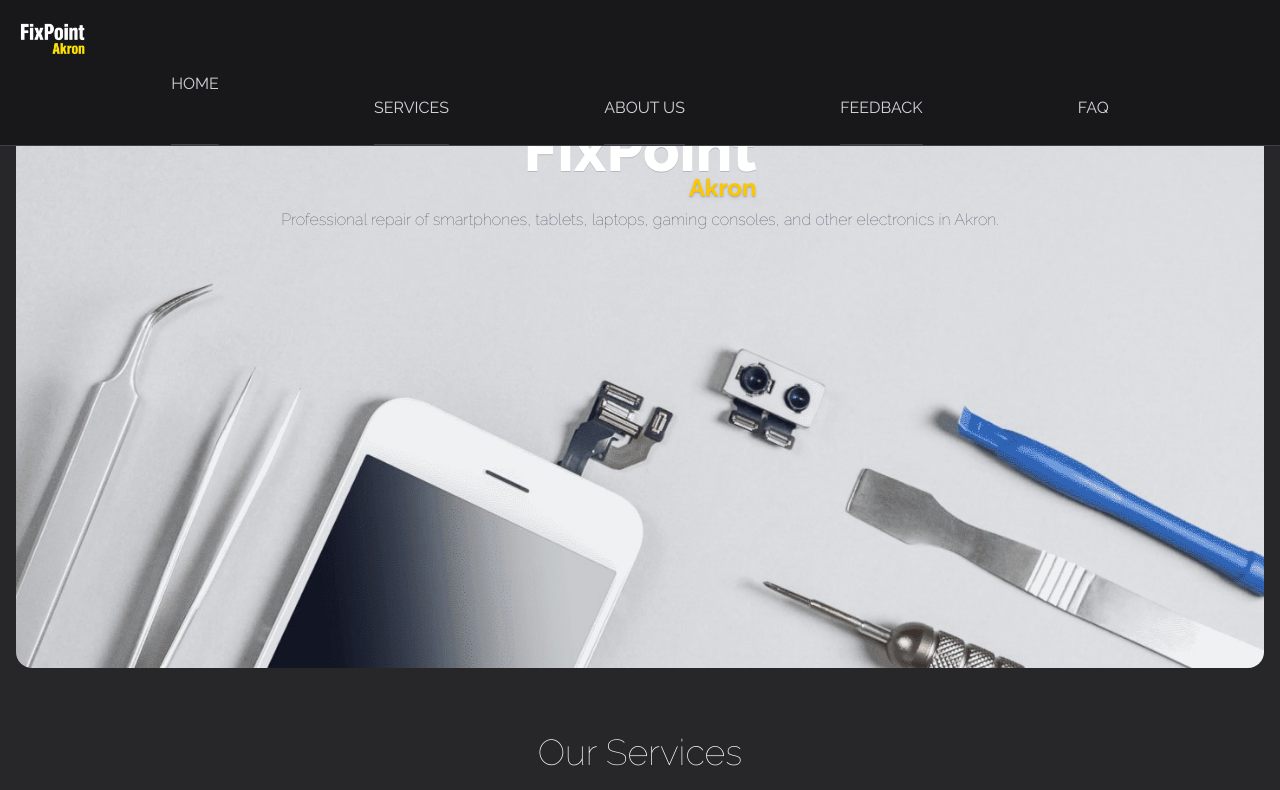
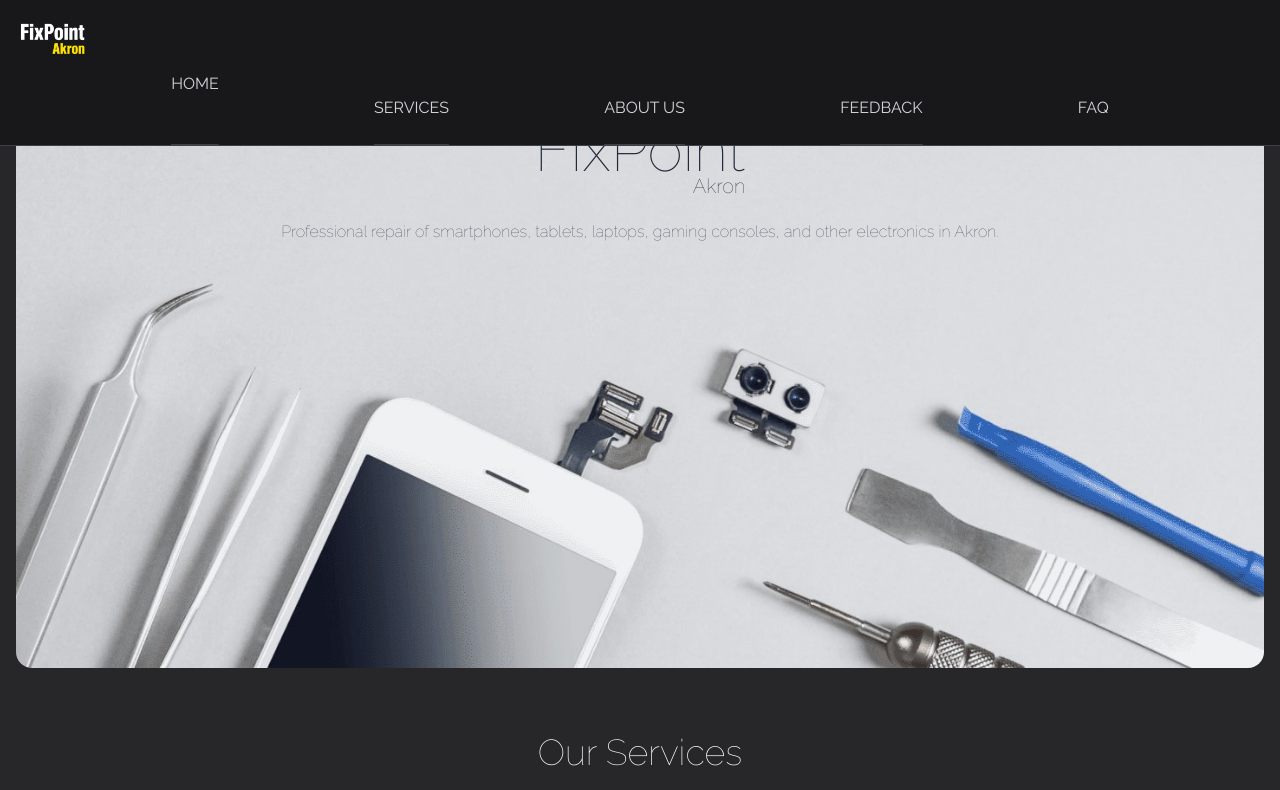
Before and after one commit to mp091689/akron-fixpoint, a Vue app: page / in a window 1280 px wide. Shown: the top 790 px of the page. Built offline with nearby package versions, Linux system fonts and the light colour scheme.

Commit message:
Simplify TheWelcome styles by refining text colors, removing text shadows, and adjusting spacing.

```diff
--- a/src/components/TheWelcome.vue
+++ b/src/components/TheWelcome.vue
@@ -14,14 +14,12 @@ import BulletPointComponent from "@/components/BulletPointComponent.vue";
 <template>
   <div :style="{ backgroundImage: `url(${bgImage})` }"
        class="rounded-2xl w-full h-10/12 bg-cover bg-center flex flex-col items-center p-8">
-    <div class="flex flex-col">
-      <h2 class="text-left font-extrabold text-6xl text-shadow-2xs">FixPoint</h2>
-      <p class="text-right text-yellow-400 text-shadow-md font-bold text-2xl -mt-2">Akron</p>
+    <div class="flex flex-col mb-4">
+      <h2 class="text-left text-6xl text-gray-800">FixPoint</h2>
+      <p class="text-right text-gray-800 text-xl -mt-2">Akron</p>
     </div>
     <p class="text-center leading-8 text-gray-700">Professional repair of smartphones, tablets,
-      laptops,
-      gaming consoles, and other electronics
-      in Akron.</p>
+      laptops, gaming consoles, and other electronics in Akron.</p>
   </div>
   <h1 class="mt-16 text-4xl text-center">Our Services</h1>
   <TheCard :background-img="bgCardPhone" title="Cellphone service" />
```
